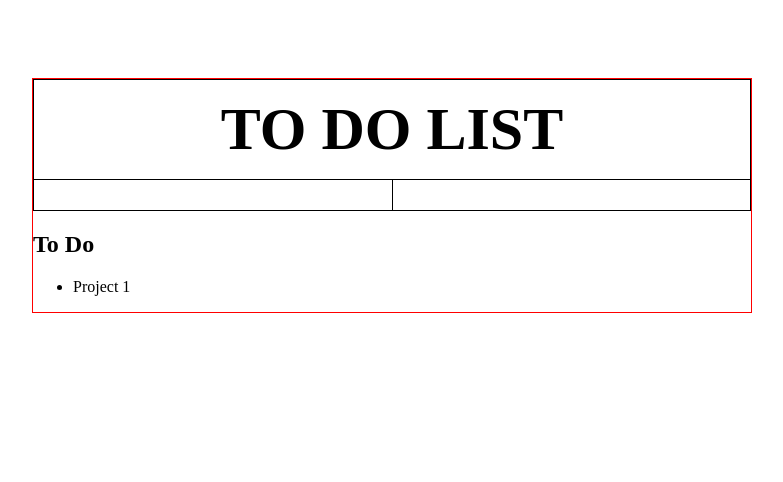
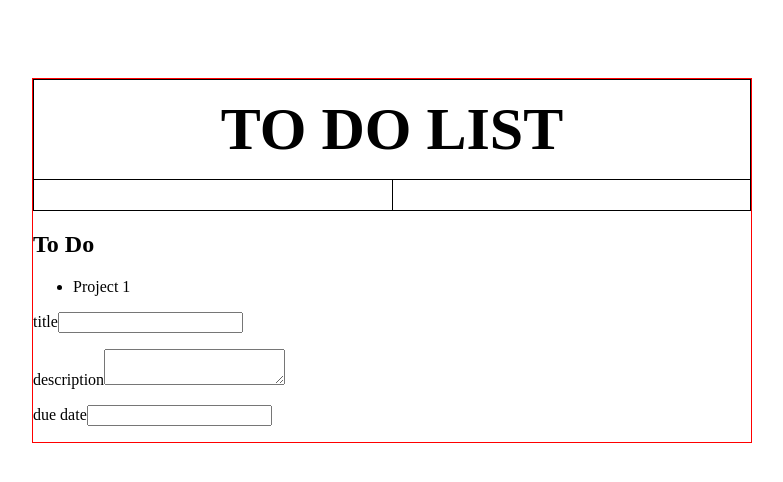
Before and after one commit to 000begana000/todolist, a React (Vite) app: page / in a window 1280 px wide. Shown: the top 482 px of the page, without its empty margins (248-1031 px from the left). Built offline with nearby package versions, Linux system fonts and the light colour scheme; a web font is replaced by a local one.

Commit message:
feat: import Input components in App

```diff
--- a/src/App.jsx
+++ b/src/App.jsx
@@ -1,5 +1,6 @@
 import Header from "./components/Header/Header";
 import Projects from "./components/Projects/Projects";
+import Input from "./components/UI/Input";
 
 export default function App() {
   return (
@@ -7,6 +8,9 @@ export default function App() {
       <Header />
       <main>
         <Projects />
+        <Input label="title" />
+        <Input label="description" textarea />
+        <Input label="due date" />
       </main>
     </>
   );
```
